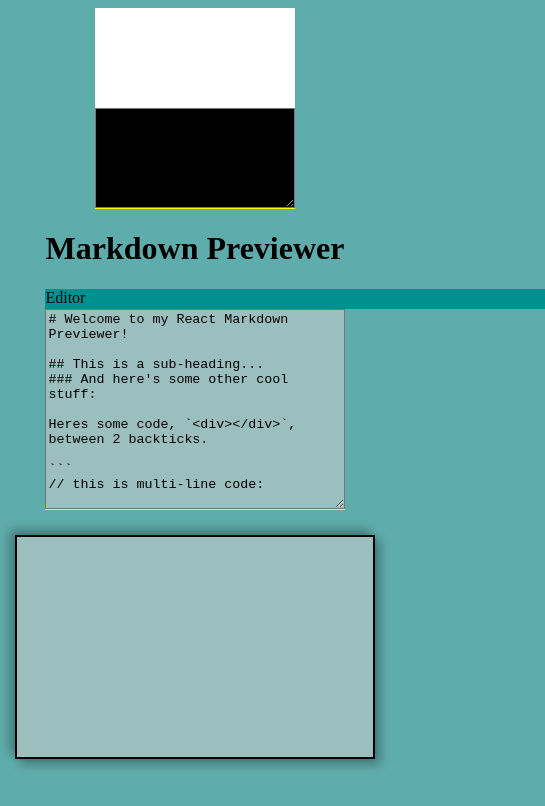
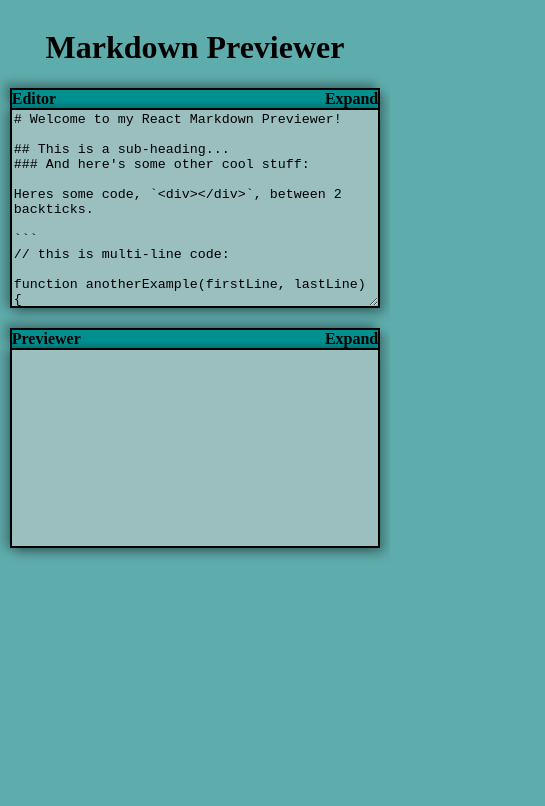
Before and after one commit to OscarFabiani/Markdown-Previewer, a plain HTML site: page index.html in a window 390 px wide. Shown: the whole page, 545 px wide, since content can reach past the window. Drawn offline with nearby package versions, Linux system fonts and the light colour scheme.

Commit message:
added expand/contract feature to editor and textarea

```diff
--- a/index.html
+++ b/index.html
@@ -4,16 +4,15 @@
     <link rel="stylesheet" type="text/css" href="styles.css">
   </head>
   <body>
-    <div id="test-wrapper">
-      <div id="test1"></div>
-      <textarea id="test2"></textarea>
-    </div>
     <h1>Markdown Previewer</h1>
     <div id="editor-wrapper">
-      <div id="editor-bar">Editor</div>
+      <div id="editor-bar">Editor<div id="editor-resize"></div></div>
       <textarea id="editor"></textarea>
     </div>
-    <div id="preview"></div>
+    <div id="previewer-wrapper">
+      <div id="previewer-bar">Previewer<div id="previewer-resize"></div></div>
+      <div id="previewer"></div>
+    </div>
     <script type="text/javascript" src="script.js"></script>
     <script src="https://cdnjs.cloudflare.com/ajax/libs/marked/0.3.6/marked.js"></script>
   </body>
--- a/script.js
+++ b/script.js
@@ -1,14 +1,58 @@
 const editor = document.getElementById('editor');
-const preview = document.getElementById('preview');
-
-editor.addEventListener('input', updateText);
+const editorWrapper = document.getElementById('editor-wrapper');
+const editorBar = document.getElementById('editor-bar');
+const editorResize = document.getElementById('editor-resize');
+const previewer = document.getElementById('previewer');
+const previewerWrapper = document.getElementById('previewer-wrapper');
+const previewerBar = document.getElementById('previewer-bar');
+const previewerResize = document.getElementById('previewer-resize');
 
 function updateText() {
   let newText = editor.value;
-  preview.innerHTML = marked(newText, breaks = true);
+  previewer.innerHTML = marked(newText, breaks = true);
 }
 
-window.addEventListener('load', updateText);
+function expandEditor() {
+  editorResize.textContent = 'Contract';
+  editorWrapper.classList.add('expand');
+  editorBar.classList.add('expand');
+  editor.classList.add('expand');
+  editorResize.removeEventListener('click', expandEditor);
+  editorResize.addEventListener('click', contractEditor);
+  previewer.innerHTML = '';
+  editor.removeEventListener('input', updateText);
+}
+
+function contractEditor() {
+  editorResize.textContent = 'Expand';
+  editorWrapper.classList = '';
+  editorBar.classList = '';
+  editor.classList = '';
+  editorResize.addEventListener('click', expandEditor);
+  editor.addEventListener('input', updateText);
+  updateText();
+}
+
+function expandPreviewer() {
+  previewerResize.textContent = 'Contract';
+  previewerWrapper.classList.add('expand');
+  previewerBar.classList.add('expand');
+  previewer.classList.add('expand');
+  previewerResize.removeEventListener('click', expandPreviewer);
+  previewerResize.addEventListener('click', contractPreviewer);
+  //previewer.innerHTML = '';
+}
+
+function contractPreviewer() {
+  previewerResize.textContent = 'Expand';
+  previewerWrapper.classList = '';
+  previewerBar.classList = '';
+  previewer.classList = '';
+  previewerResize.addEventListener('click', expandPreviewer);
+}
+
+window.addEventListener('load', contractEditor);
+window.addEventListener('load', contractPreviewer);
 
 let defaultText = `# Welcome to my React Markdown Previewer!
 
@@ -58,7 +102,4 @@ And here. | Okay. | I think we get it.
 
 editor.value = defaultText;
 
-//REPLICATE TOP BAR, EXPAND/CONTRACT BUTTON, AND DISABLE TEXTAREA RESIZING
 //AND POSSIBLY SOLVE LINEBREAK ISSUE.
-
-//CONTINUE RESEARCHING BOX-SIZING AND WHY MY TEXTAREA IS WIDER AND CAUSING MY WRAPPER DIV TO BE LONGER
--- a/styles.css
+++ b/styles.css
@@ -1,104 +1,146 @@
-/*
-* {
-  margin: 0;
-  padding: 0;
-}
-*/
 body {
   display: flex;
   flex-direction: column;
   align-items: center;
   background-color: rgb(95, 172, 172);
 }
-#test-wrapper {
-  height: 201px;
-  width: 200px;
+
+/*Editor*/
+#editor-wrapper {
   background-color: yellow;
 }
-#test1 {
-  height: 100px;
-  width: 200px;
-  background-color: white;
-}
-#test2 {
-  height: 100px;
-  width: 200px;
-  background-color: black;
-  box-sizing: border-box;
-}
-#editor-wrapper {
-  height: 221px;
-  background-color: yellow;
-  /*border: 2px solid black;
-  box-shadow: -5px -5px 10px rgba(0, 0, 0, 0.3), 5px 5px 10px rgba(0, 0, 0, 0.3);*/
+#editor-wrapper.expand {
+  position: absolute;
 }
 #editor-bar {
   display: flex;
-  padding: 0;
+  justify-content: space-between;
   height: 20px;
   width: 500px;
   background-color: rgb(0, 144, 144);
-  /*border-top: 2px solid black;
+  font-weight: bold;
+  box-sizing: border-box;
+  border-top: 2px solid black;
   border-left: 2px solid black;
-  border-right: 2px solid black;*/
+  border-right: 2px solid black;
+  box-shadow: -5px -5px 10px rgba(0, 0, 0, 0.3), 5px 5px 10px rgba(0, 0, 0, 0.3);
+}
+#editor-resize {
+  cursor: pointer;
+}
+#editor-resize:hover {
+  color: white;
 }
 #editor {
+  display: flex; /*This is a fix for Chrome which adds a 5px space below textarea elements. display: block; would work as well*/
+  /*vertical-align: middle; /*This is another fix for Chrome which adds a 5px space below textarea elements*/
   resize: vertical;
-  height: 200px;
+  min-height: 200px;
   width: 500px;
   background-color: rgb(155, 190, 190);
   box-sizing: border-box;
+  border: 2px solid black;
+  box-shadow: -5px 0px 10px rgba(0, 0, 0, 0.3), 5px 5px 10px rgba(0, 0, 0, 0.3);
 }
-@media (max-width: 650px) {
-  #editor-wrapper {
-    width: 80%;
+#editor-bar.expand {
+  width: 95vw;
+}
+#editor.expand {
+  width: 95vw;
+  min-height: 95vh; /*min-height is necessary here to prevent drag-resizing(before expansion) overriding a height property*/
+  resize: none;
+}
+@media (max-width: 530px) {
+  #editor-bar {
+    width: 95vw;
   }
   #editor {
-    width: 100%;
+    width: 95vw;
   }
 }
-#preview {
+
+
+/*Previewer*/
+#previewer-wrapper {
+  margin-top: 20px;
+  background-color: yellow;
+}
+#previewer-wrapper.expand {
+  position: absolute;
+  margin-top: 0;
+}
+#previewer-bar {
+  display: flex;
+  justify-content: space-between;
+  height: 20px;
+  width: 800px;
+  background-color: rgb(0, 144, 144);
+  font-weight: bold;
+  box-sizing: border-box;
+  border-top: 2px solid black;
+  border-left: 2px solid black;
+  border-right: 2px solid black;
+  box-shadow: -5px -5px 10px rgba(0, 0, 0, 0.3), 5px 5px 10px rgba(0, 0, 0, 0.3);
+}
+#previewer-bar.expand {
+  width: 95vw;
+}
+#previewer-resize {
+  cursor: pointer;
+}
+#previewer-resize:hover {
+  color: white;
+}
+#previewer {
   min-height: 200px;
   width: 800px;
-  margin-top: 25px;
   background-color: rgb(155, 190, 190);
   padding: 10px;
+  box-sizing: border-box;
   border: 2px solid black;
-  box-shadow: 5px 5px 10px rgba(0, 0, 0, 0.3), -5px -5px 10px rgba(0, 0, 0, 0.3);
+  box-shadow: 5px 5px 10px rgba(0, 0, 0, 0.3), -5px 0px 10px rgba(0, 0, 0, 0.3);
 }
-#preview img {
+#previewer.expand {
+  width: 95vw;
+  min-height: 95vh;
+}
+#previewer img {
   max-width: 100%;
   height: auto;
 }
 @media (max-width: 850px) {
-  #preview {
-    width: 90%;
+  #previewer-bar {
+    width: 95vw;
+  }
+  #previewer {
+    width: 95vw;
   }
 }
 
-#preview h1 {
+/*Element styling for previewerer*/
+#previewer h1 {
   border-bottom: 2px solid rgb(38, 70, 70);
 }
-#preview h2 {
+#previewer h2 {
   border-bottom: 1px solid rgb(38, 70, 70);
 }
-code {
+#previewer code {
   background-color: white;
 }
-pre code {
+#previewer pre code {
   display: block;
 }
-table {
+#previewer table {
   border: 1px solid black;
   border-collapse: collapse;
 }
-td {
+#previewer td {
   border: 1px solid black;
 }
-th {
+#previewer th {
   border: 1px solid black;
 }
-blockquote {
+#previewer blockquote {
   padding-left: 5px;
   border-left: 3px solid rgb(34, 61, 61);
   color: rgb(34, 61, 61);
```
